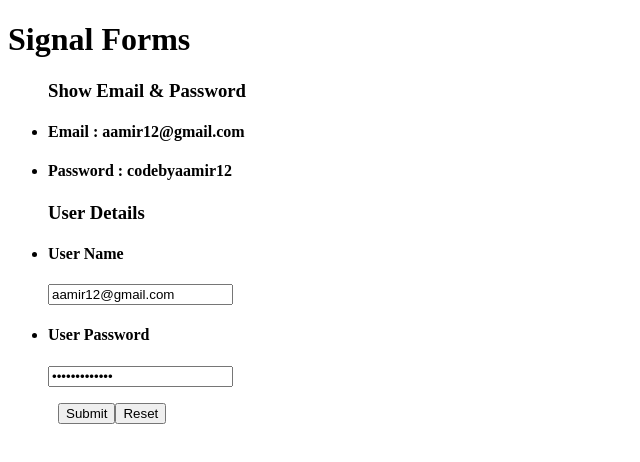
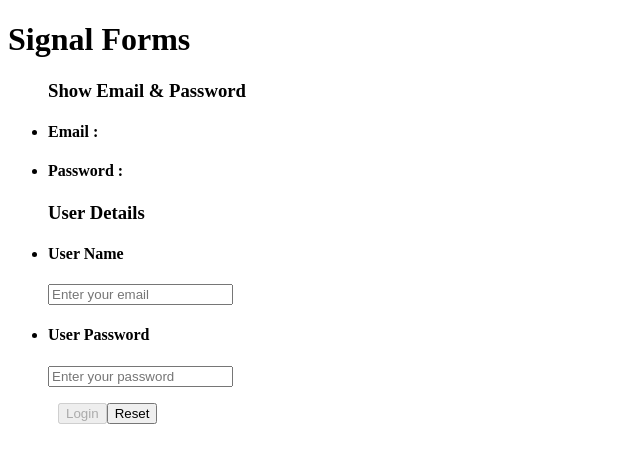
Before and after one commit to razaaamir365/Basic-Reactive-Forms-Project-Angular, an Angular app: page / in a window 1280 px wide. Shown: the top 462 px of the page, without its empty margins (0-640 px from the left). Built offline with nearby package versions, Linux system fonts and the light colour scheme.

Commit message:
add signal forms Validation

```diff
--- a/src/app/signal-forms/signal-forms.html
+++ b/src/app/signal-forms/signal-forms.html
@@ -9,20 +9,30 @@
     <h3>User Details</h3>
 <li>
 <h4>User Name</h4>
-<input type="text"
-placeholder="Enter your email"
-[formField]="loginForm.email"/>
+<input type="text" placeholder="Enter your email" [formField]="loginForm.email"/>
+@if (loginForm.email().touched() && loginForm.email().invalid()) {
+    <ul>
+        @for (error of loginForm.email().errors(); track error) {
+            <li>{{error.message}}</li>
+        }
+    </ul>
+}
 </li>
 
 <li>
     <h4>User Password</h4>
-<input type="password"
-placeholder="Enter your password"
-[formField]="loginForm.password"/>
+<input type="password" placeholder="Enter your password" [formField]="loginForm.password"/>
+@if (loginForm.password().touched() && loginForm.password().invalid()) {
+    <ul>
+        @for (error of loginForm.password().errors(); track error) {
+            <li>{{error.message}}</li>
+        }
+    </ul>
+}
 </li>
 </ul>
 
 <div class="btns-box">
-    <button (click)="submitForms()">Submit</button>
+    <button [disabled]="loginForm().invalid()" (click)="submitForms()">Login</button>
     <button (click)="resetForms()">Reset</button>
 </div>
--- a/src/app/signal-forms/signal-forms.ts
+++ b/src/app/signal-forms/signal-forms.ts
@@ -1,6 +1,6 @@
 import { Component, signal } from '@angular/core';
 import { FormsModule } from '@angular/forms';
-import { form, FormField } from '@angular/forms/signals';
+import { email, form, FormField, maxLength, minLength, required } from '@angular/forms/signals';
 @Component({
   selector: 'app-signal-forms',
   imports: [FormField],
@@ -8,9 +8,20 @@ import { form, FormField } from '@angular/forms/signals';
   styleUrl: './signal-forms.css',
 })
 export class SignalForms {
-  loginModel = signal({email: 'aamir12@gmail.com' , password: 'codebyaamir12'})
+  loginModel = signal({email: '' , password: ''})
 
-  loginForm = form(this.loginModel);
+  loginForm = form(this.loginModel, (field)=>{
+    required(field.email,{message:"enter the user email"});
+    minLength(field.email,5,{message:"enter the valid email"});
+    email(field.email,{message:"please enter the valid email"});
+
+
+    required(field.password,{message:"enter the user password"});
+    minLength(field.password,5,{message:"enter the valid password"});
+    maxLength(field.password,20,{message:"enter the valid password"});
+
+
+  });
 
   submitForms(){
     console.log(this.loginForm().value());
```
